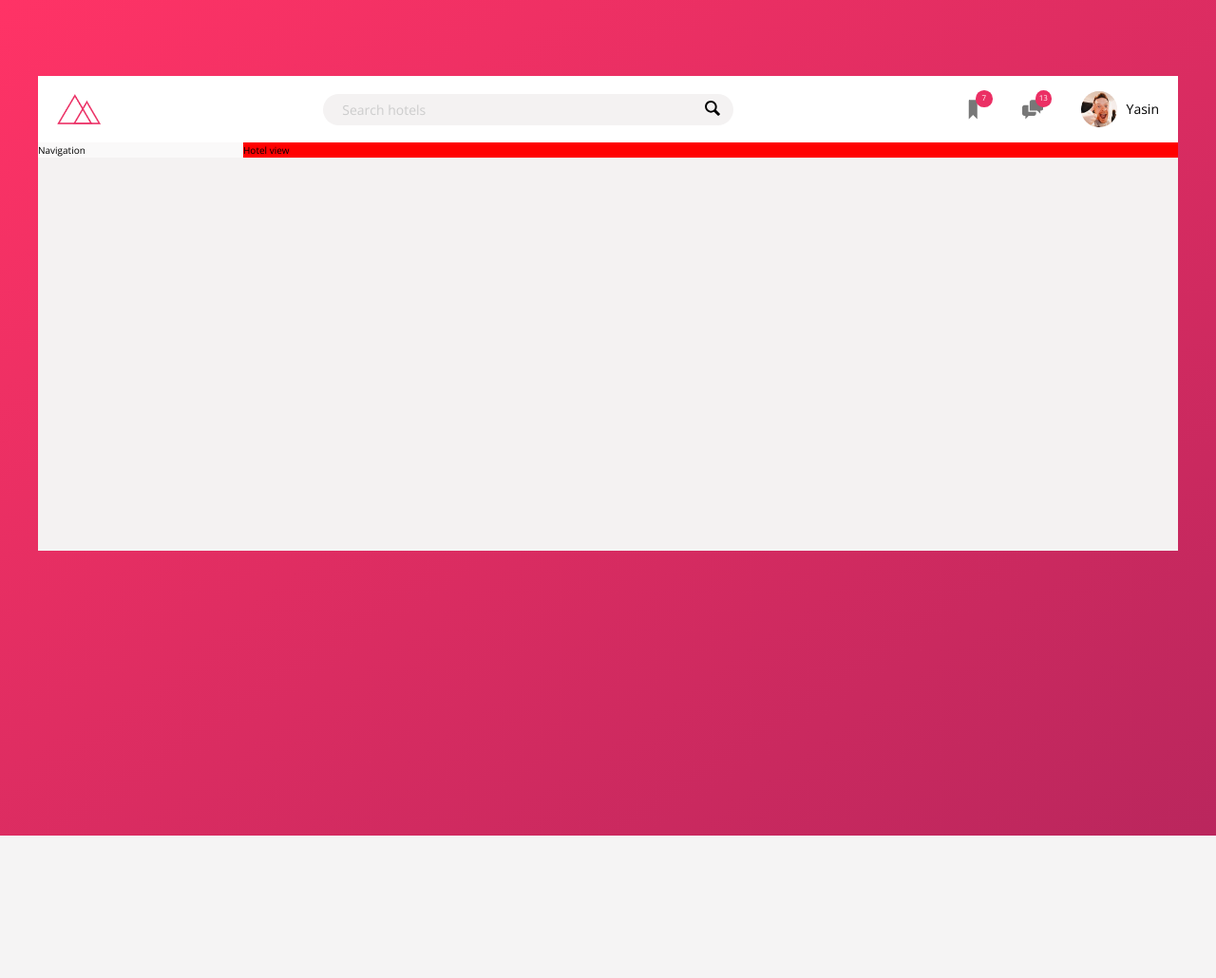
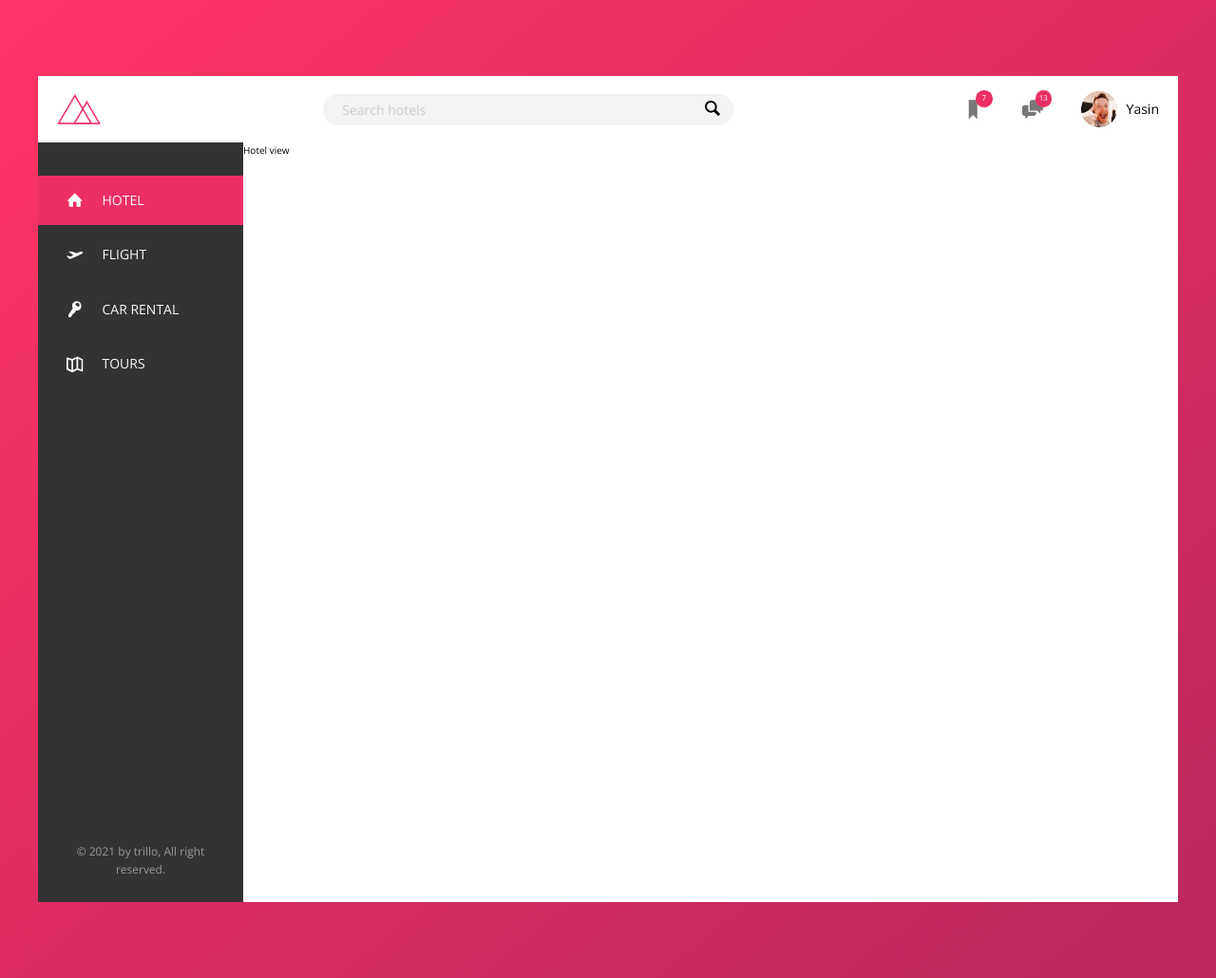
Before and after one commit to yasinalikhan/trillo, a PHP site: page / in a window 1280 px wide. Shown: the whole page at 95% size. Before the commit the page ends 880 px from the top, so only its background shows below. Run offline with PHP 8.4, Linux system fonts and the light colour scheme.

Commit message:
navigation

```diff
--- a/css/style.css
+++ b/css/style.css
@@ -127,6 +127,51 @@ body {
     border-radius: 50%;
     margin-right: 1rem; }
 
+.side-nav {
+  font-size: 1.4rem;
+  list-style: none;
+  margin-top: 3.5rem; }
+  .side-nav_item {
+    position: relative; }
+    .side-nav_item:not(last-child) {
+      margin-bottom: .5rem; }
+  .side-nav_item:before {
+    content: "";
+    position: absolute;
+    top: 0;
+    left: 0;
+    height: 100%;
+    width: 3px;
+    background-color: var(--color-primary);
+    transform: scaleY(0);
+    transition: transform 0.2s, width 0.4s cubic-bezier(1, 0, 0, 1) 0.2s, background-color 0.1s; }
+  .side-nav_item:hover::before, .side-nav_item-active::before {
+    transform: scaleY(1);
+    width: 100%; }
+  .side-nav_item:active::before {
+    background-color: var(--color-primary-light); }
+  .side-nav_link:link, .side-nav_link:visited {
+    color: var(--color-Grey-light-1);
+    text-decoration: none;
+    text-transform: uppercase;
+    display: block;
+    padding: 1.5rem 3rem;
+    position: relative;
+    z-index: 10;
+    display: flex;
+    align-items: center; }
+  .side-nav_icon {
+    width: 1.75rem;
+    height: 1.75rem;
+    margin-right: 2rem;
+    fill: currentColor; }
+
+.legal {
+  font-size: 1.2rem;
+  color: var(--color-Grey-dark-3);
+  text-align: center;
+  padding: 2.5rem; }
+
 .container {
   max-width: 120rem;
   margin: 8rem auto;
@@ -147,9 +192,13 @@ body {
   display: flex; }
 
 .sidebar {
-  background-color: var(--color-Grey-light-1);
-  flex: 0 0  18%; }
+  background-color: var(--color-Grey-dark-1);
+  flex: 0 0  18%;
+  display: flex;
+  flex-direction: column;
+  justify-content: space-between; }
 
 .hotel-view {
-  background-color: red;
+  background-color: #fff;
+  height: 80rem;
   flex: 1; }
--- a/index.html
+++ b/index.html
@@ -13,7 +13,7 @@
     <body>
         <div class="container">
             <header class="header">
-                <img src="img/logo.png" alt="trillo logo" class="logo">
+                <img src="img/logo.png" alt="trillo logo"  class="logo">
                 <form action="#" class="search">
                     <input type="text" class="search_input" placeholder="Search hotels">
                     <button class="search_button">
@@ -43,7 +43,43 @@
             </header>
             <div class="content">
                 <nav class="sidebar">
-                    Navigation
+                   <ul class="side-nav">
+                       <li class="side-nav_item side-nav_item-active">
+                           <a href="#" class="side-nav_link">
+                               <svg class="side-nav_icon">
+                                   <use xlink:href="img/sprite.svg#icon-home"></use>
+                               </svg>
+                               <span>Hotel</span>
+                           </a>
+                       </li>
+                       <li class="side-nav_item">
+                           <a href="#" class="side-nav_link">
+                               <svg class="side-nav_icon">
+                                   <use xlink:href="img/sprite.svg#icon-aircraft-take-off"></use>
+                               </svg>
+                               <span>Flight</span>
+                           </a>
+                       </li>
+                       <li class="side-nav_item">
+                           <a href="#" class="side-nav_link">
+                               <svg class="side-nav_icon">
+                                   <use xlink:href="img/sprite.svg#icon-key"></use>
+                               </svg>
+                               <span>Car rental</span>
+                           </a>
+                       </li>
+                       <li class="side-nav_item">
+                           <a href="#" class="side-nav_link">
+                               <svg class="side-nav_icon">
+                                   <use xlink:href="img/sprite.svg#icon-map"></use>
+                               </svg>
+                               <span>Tours</span>
+                           </a>
+                       </li>
+                   </ul>
+                   <div class="legal">
+                       &copy; 2021 by trillo, All right reserved.
+                   </div>
                 </nav>
                 <main class="hotel-view">
                     Hotel view
--- a/sass/_component.scss
+++ b/sass/_component.scss
@@ -113,3 +113,71 @@
         margin-right: 1rem;
     }
 }
+
+//////////////////////
+//side navigation
+
+.side-nav{
+    font-size: 1.4rem;
+    list-style: none;
+    margin-top: 3.5rem;
+    &_item{
+        position: relative;
+
+        &:not(last-child){
+            margin-bottom: .5rem;
+        }
+    }
+
+    &_item:before{
+        content: "";
+        position: absolute;
+        top: 0;
+        left: 0;
+        height: 100%;
+        width: 3px;
+        background-color: var(--color-primary);
+        transform: scaleY(0);
+        transition: transform .2s, width .4s cubic-bezier(1,0,0,1) .2s, background-color .1s;
+    }
+
+    &_item:hover::before,
+    &_item-active::before{
+        transform: scaleY(1);
+        width: 100%;
+    }
+
+    &_item:active::before{
+        background-color: var(--color-primary-light);
+    }
+    &_link:link,
+    &_link:visited{
+        color: var(--color-Grey-light-1);
+        text-decoration: none;
+        text-transform: uppercase;
+        display: block;
+        padding: 1.5rem 3rem;
+        position: relative;
+        z-index: 10;
+
+        display: flex;
+        align-items: center;
+
+    }
+    &_icon{
+        width: 1.75rem;
+        height: 1.75rem;
+        margin-right: 2rem;
+        fill:currentColor;
+    }
+}
+
+////////////////////////////////
+//legal text
+
+.legal{
+    font-size: 1.2rem;
+    color: var(--color-Grey-dark-3);
+    text-align: center;
+    padding: 2.5rem;
+}
--- a/sass/_layout.scss
+++ b/sass/_layout.scss
@@ -22,12 +22,16 @@
 }
 
 .sidebar{
-    background-color: var(--color-Grey-light-1);
+    background-color: var(--color-Grey-dark-1);
 
     flex: 0 0  18%;
+    display: flex;
+    flex-direction: column;
+    justify-content: space-between;
 }
 
 .hotel-view{
-    background-color: red;
+    background-color: #fff;
+    height: 80rem;
     flex: 1;
 }
```
